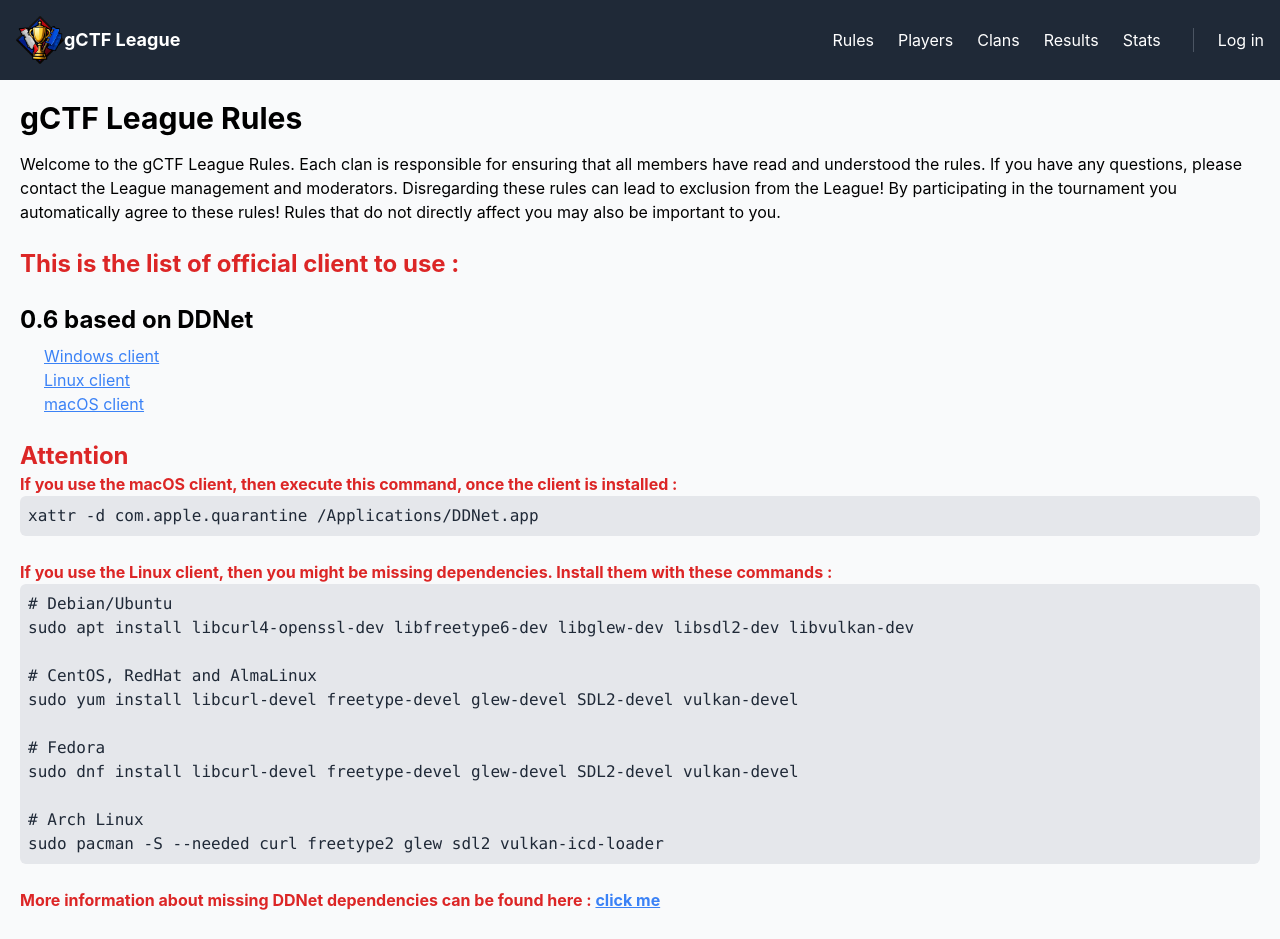
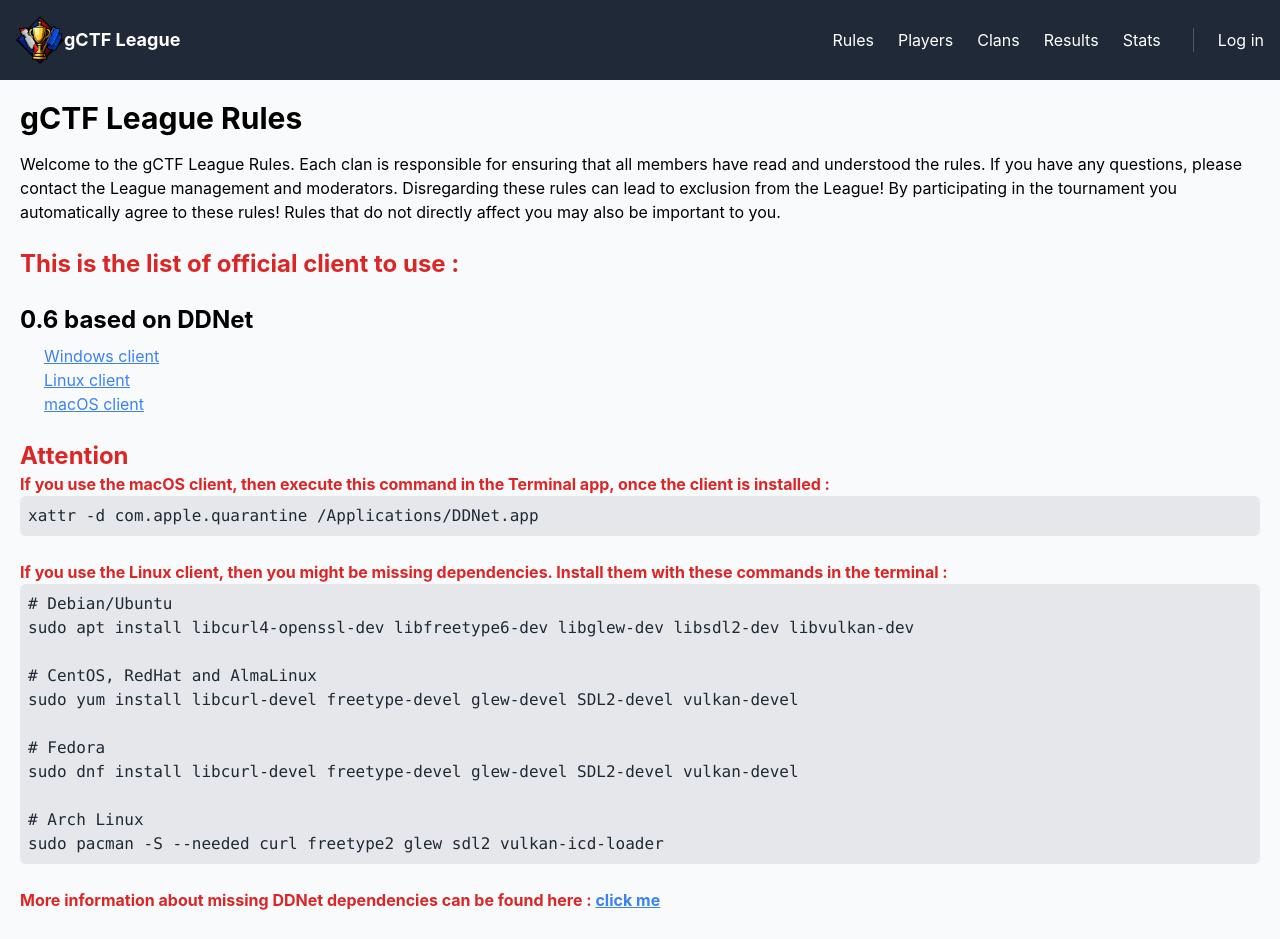
Before and after one commit to TyeNTy/teeworlds-league, a React (Create React App) app in the folder app/: page /rules/league in a window 1280 px wide. Shown: the top 939 px of the page. Built offline with nearby package versions, Linux system fonts and the light colour scheme; no server answers.

Commit message:
more precise wording for non-technical users

```diff
--- a/app/src/scenes/rules/league.js
+++ b/app/src/scenes/rules/league.js
@@ -45,14 +45,16 @@ const League = () => (
     <p className="font-bold text-red-600 mt-6 mb-2">
       <p className="font-bold text-2xl">Attention</p>
       <p className="text-red-600">
-        If you use the macOS client, then execute this command, once the client is installed : <br />
+        If you use the macOS client, then execute this command in the Terminal app, once the client is installed :{" "}
+        <br />
         <p className="bg-gray-200 p-2 rounded-md text-gray-800 font-mono font-normal">
           xattr -d com.apple.quarantine /Applications/DDNet.app
         </p>
       </p>
       <br />
       <p className="text-red-600">
-        If you use the Linux client, then you might be missing dependencies. Install them with these commands : <br />
+        If you use the Linux client, then you might be missing dependencies. Install them with these commands in the
+        terminal : <br />
         <p className="bg-gray-200 p-2 rounded-md text-gray-800 font-mono font-normal">
           # Debian/Ubuntu
           <br />
```
